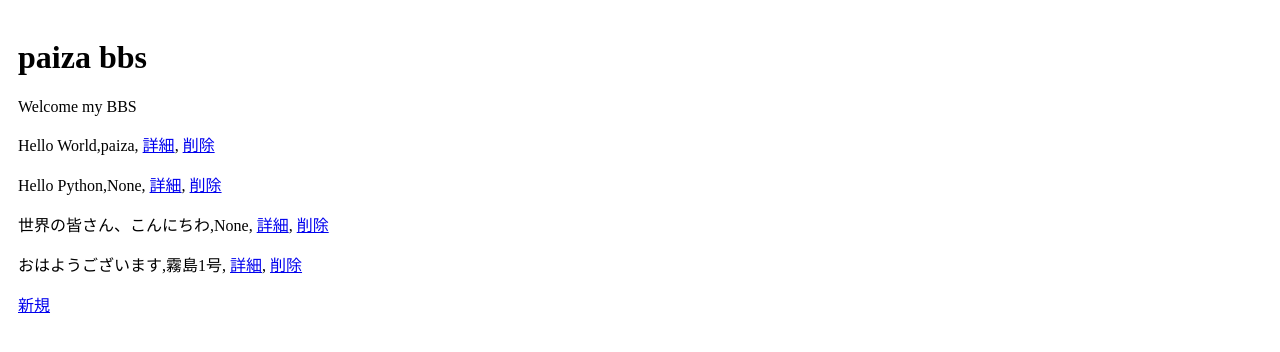
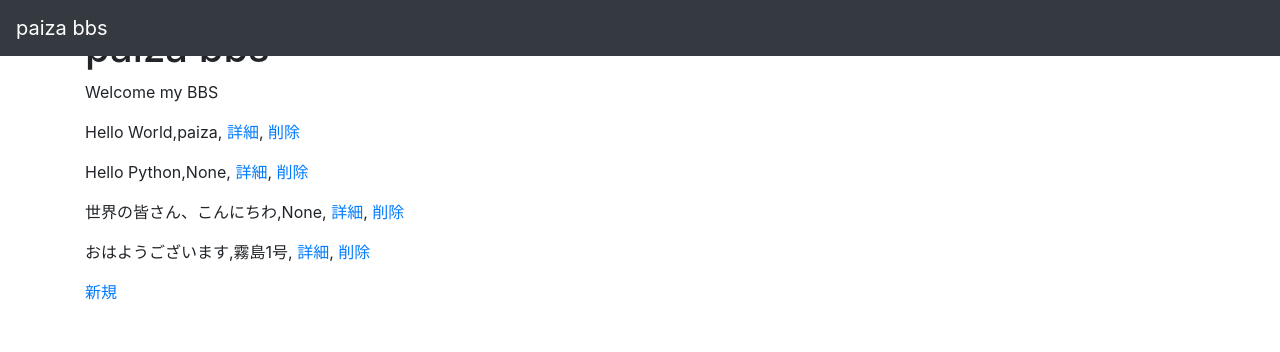
Before and after one commit to eiichiro415/testDj, a Django app: page /bbs/ in a window 1280 px wide. Shown: the top 352 px of the page. Run offline with Django 3.2, Linux system fonts and the light colour scheme; data comes from the database, SQL or seed files in the repository; both versions use the stored data as it was after the commit; some libraries are stand-ins or nearby versions.

Commit message:
eiichiro415

```diff
--- /dev/null
+++ b/bbs/templates/bbs/base.html
@@ -0,0 +1,19 @@
+<!DOCTYPE html>
+<html>
+    <head>
+        <meta charset='utf-8'>
+        <meta name='viewport' content='width=device-width, initial-scale=1, shrink-to-fit=no'>
+        <title>paiza bbs</title>
+        <link rel='stylesheet' href='https://maxcdn.bootstrapcdn.com/bootstrap/4.0.0/css/bootstrap.min.css'&gt;
+        <style>body {padding-top: 80px;}</style>
+    </head>
+    <body>
+        <nav class='navbar navbar-expand-md navbar-dark bg-dark fixed-top'>
+            <a class='navbar-brand' href='{% url "bbs:index" %}'>paiza bbs</a>
+        </nav>
+        <div class='container'>
+            {% block content %}
+            {% endblock %}
+        </div>
+    </body>
+</html>
--- a/bbs/templates/bbs/index.html
+++ b/bbs/templates/bbs/index.html
@@ -1,22 +1,16 @@
-<!DOCTYPE html>
-<html>
-    <head>
-        <meta charset='utf-8'>
-        <title>paiza bbs</title>
-        <style>body {padding: 10px;}</style>
-    </head>
-    <body>
+{% extends './base.html' %}
+{% block content %}
     <h1>paiza bbs</h1>
     <p>{{ message }}</p>
     {% for article in articles %}
         <p>
             {{ article.content }},{{ article.user_name }},
-                <a href="{% url 'bbs:detail' article.id %}">詳細</a>,
-                <a href="{% url 'bbs:delete' article.id %}">削除</a>
+            <a href='{% url "bbs:detail" article.id %}'>詳細</a>,
+            <a href='{% url "bbs:delete" article.id %}'>削除</a>
         </p>
     {% endfor %}
+
     <p>
-            <a href="{% url 'bbs:create' %}">新規</a>
+        <a href='{% url "bbs:create" %}'>新規</a>
     </p>
-    </body>
-</html>
+{% endblock %}
```
Also changed, not shown: bbs/templates/bbs/detail.html (+7 -14 lines), db.sqlite3. Lines whose indentation alone changed are shown as unchanged.
